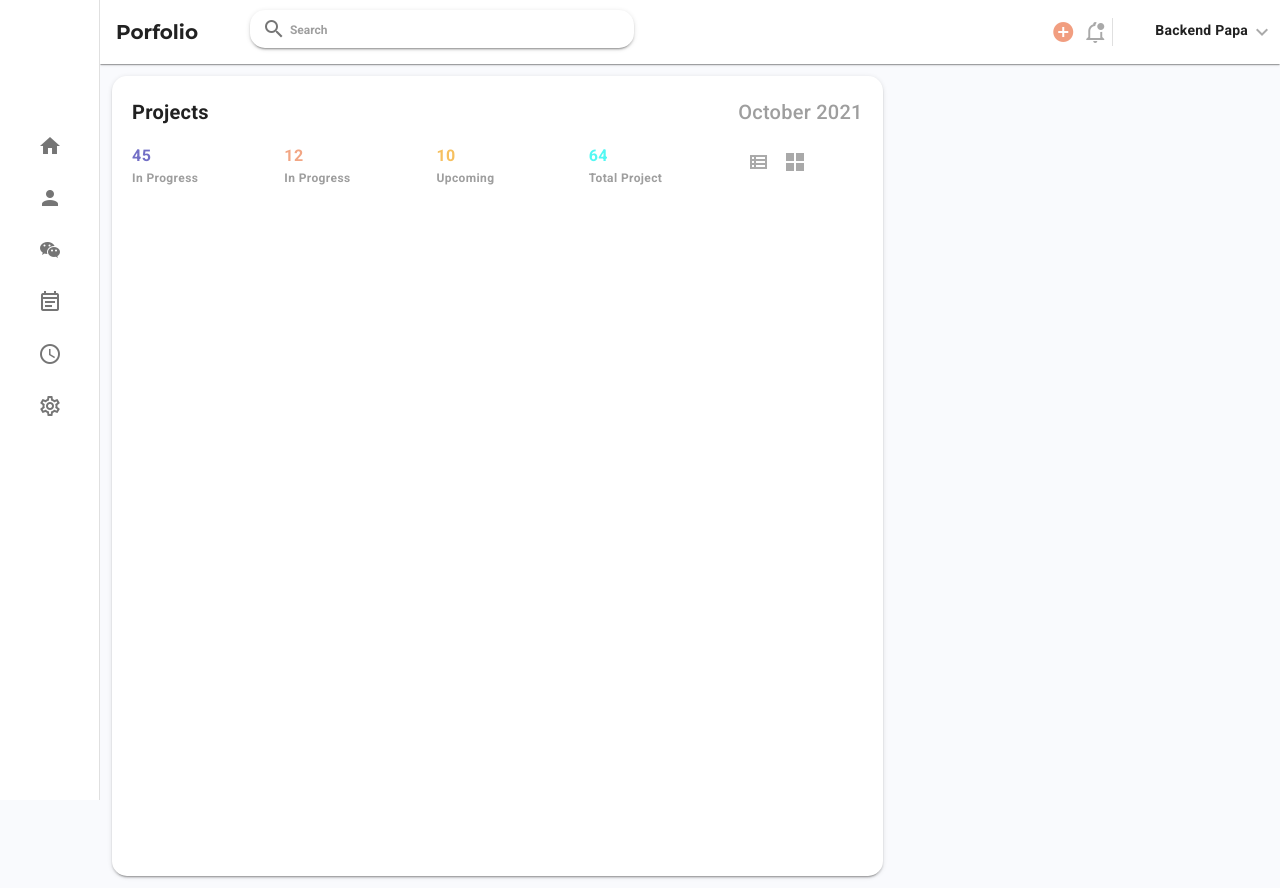
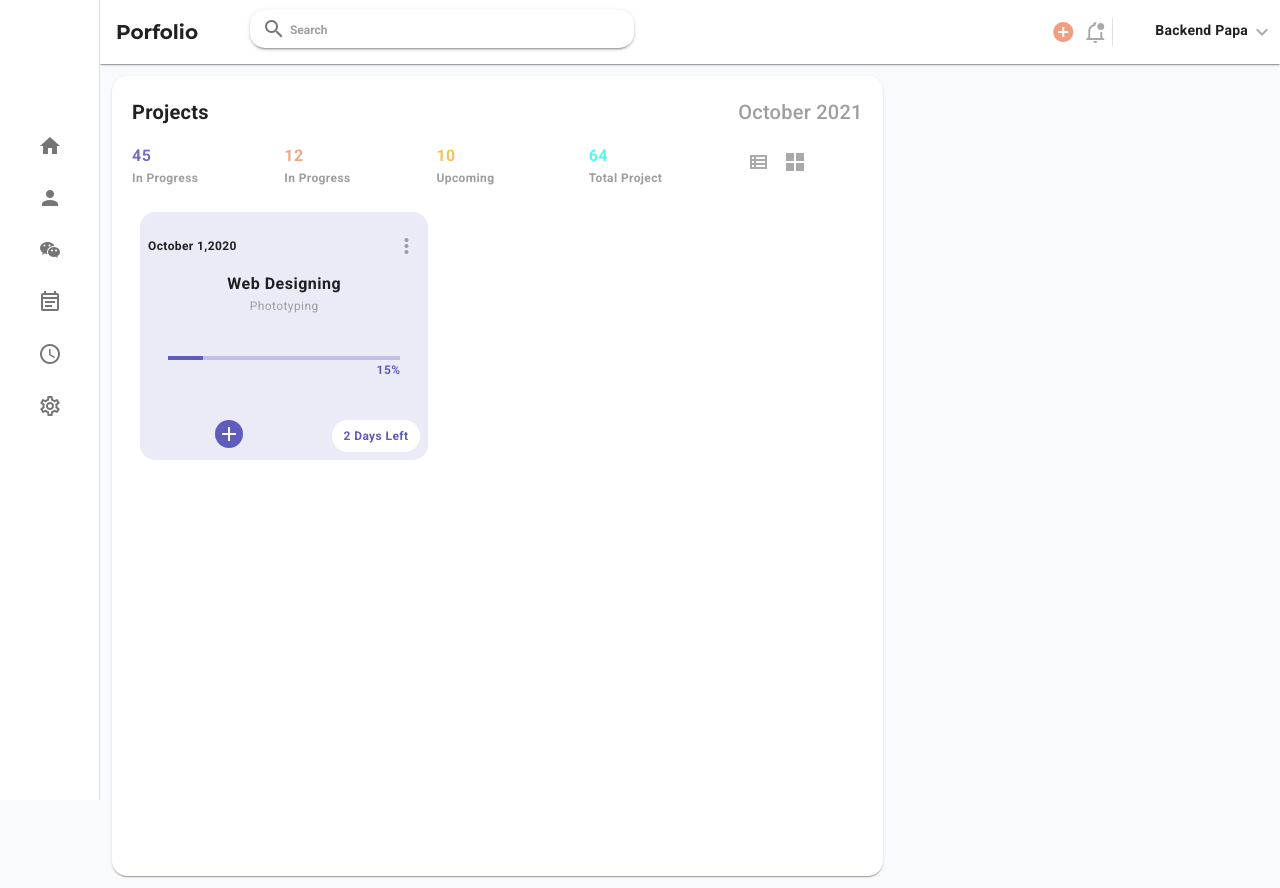
Before and after one commit to backendpapa/Portfolio-UI, a Vue app: page / in a window 1280 px wide. Built offline with nearby package versions, Linux system fonts and the light colour scheme.

Commit message:
portfolio ui

```diff
--- a/src/components/Project.vue
+++ b/src/components/Project.vue
@@ -43,6 +43,42 @@
               </v-row>
           </v-col>
       </v-row>
+      <v-row no-gutters>
+          <v-col cols="12" xl="5" lg="5">
+              <v-card color="#EBEAF7" flat style="border-radius:15px" class="ma-2 pa-2">
+                  <v-row align="center"   justify="center" no-gutters>
+                      <div class="pt-4">
+                          <p class="text-caption  font-weight-bold ">October 1,2020</p>
+                      </div>
+                      <v-spacer></v-spacer>
+                      <v-btn small icon plain><v-icon>mdi-dots-vertical</v-icon></v-btn>
+                  </v-row>
+                  <p class="text-body-1 text-center font-weight-bold">Web Designing</p>
+                  <p class="text-caption grey--text text-center mt-n4">Phototyping</p>
+                  <br>
+                  <div class="ml-5 mr-5">
+                      <v-progress-linear color="#5F5CBE" value="15"></v-progress-linear>
+                  </div>
+                  <v-row no-gutters>
+                      <v-spacer></v-spacer>
+                      <p class="text-caption font-weight-bold mr-5" style="color:#5F5CBE " >15%</p>
+                  </v-row>
+                  <br>
+                  <v-row no-gutters>
+                      <v-avatar size="25"><v-img src="../assets/me.jpg"></v-img></v-avatar>
+                      <v-avatar size="25" class="ml-n2"><v-img src="../assets/me.jpg"></v-img></v-avatar>
+                      <v-avatar size="25" class="ml-n2"><v-img src="../assets/me.jpg"></v-img></v-avatar>
+                      <v-btn icon class="ml-2" style="background-color:#5F5CBE" small><v-icon color="white">mdi-plus</v-icon></v-btn>
+                      <v-spacer></v-spacer>
+                      <v-chip color="white">
+                          <span style="color:#5F5CBE" class=" font-weight-bold text-caption">2 Days Left</span>
+                      </v-chip>
+
+                  </v-row>
+              </v-card>
+
+          </v-col>
+      </v-row>
   </div>
 </template>
 
--- a/src/views/Home.vue
+++ b/src/views/Home.vue
@@ -4,7 +4,7 @@
 
         <v-row no-gutters style="min-height:100vh" >
           <v-col  cols="12" xl="8" lg="8">
-            <v-card style="border-radius:15px;height:100%" class="pa-5">
+            <v-card elevation="1" style="border-radius:15px;height:100%" class="pa-5">
             <Project />
           </v-card>
           </v-col>
```
